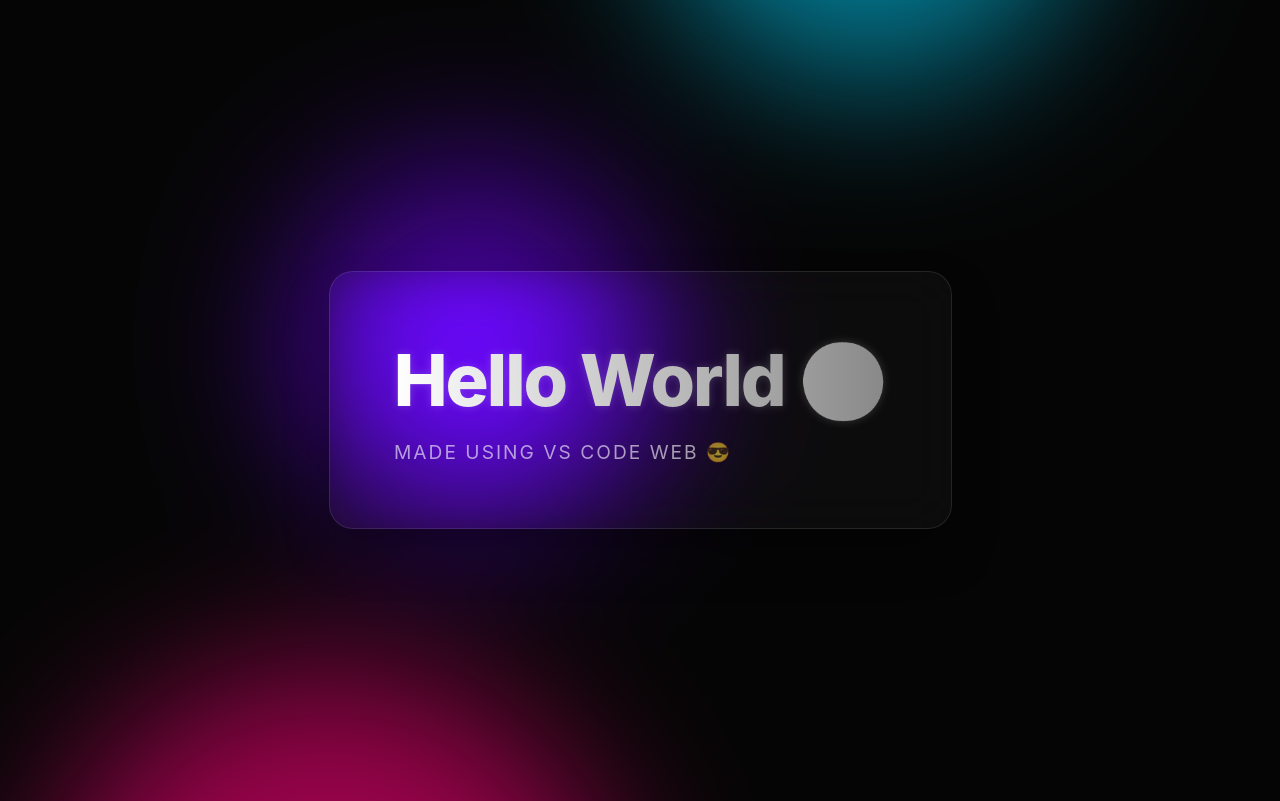
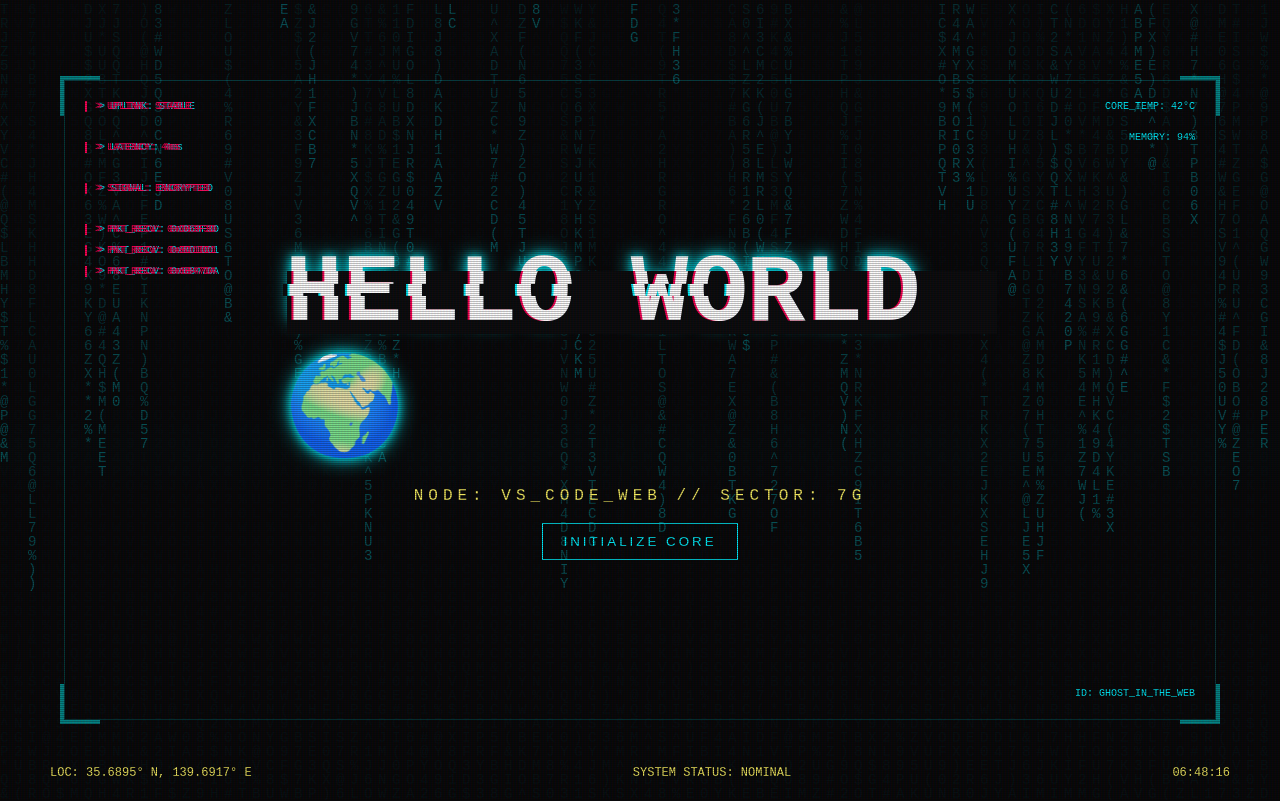
Before and after one commit to KuJoJot4ro/Cloud, a plain HTML site: page index.html in a window 1280 px wide. Shown: the top 801 px of the page. Drawn offline with Linux system fonts and the light colour scheme.

Commit message:
SOme cyberpunk shi

```diff
--- a/index.html
+++ b/index.html
@@ -3,149 +3,304 @@
 <head>
     <meta charset="UTF-8">
     <meta name="viewport" content="width=device-width, initial-scale=1.0">
-    <title>Ultimate Aesthetic Experience</title>
+    <title>CYBERPUNK_OS_V7.2</title>
     <style>
         :root {
-            --bg-color: #050505;
-            --accent-color: #00d4ff;
-            --secondary-color: #ff007a;
-            --glass-bg: rgba(255, 255, 255, 0.03);
-            --glass-border: rgba(255, 255, 255, 0.1);
+            --neon-pink: #ff0055;
+            --neon-blue: #00f3ff;
+            --neon-yellow: #f3ea5f;
+            --dark-bg: #0a0a0c;
+            --glass: rgba(0, 243, 255, 0.05);
+            --font-main: 'Courier New', Courier, monospace;
+        }
+
+        @keyframes glitch {
+            0% { transform: translate(0); text-shadow: -2px 0 var(--neon-pink), 2px 0 var(--neon-blue); }
+            20% { transform: translate(-2px, 2px); }
+            40% { transform: translate(-2px, -2px); text-shadow: 2px 0 var(--neon-pink), -2px 0 var(--neon-blue); }
+            60% { transform: translate(2px, 2px); }
+            80% { transform: translate(2px, -2px); }
+            100% { transform: translate(0); }
+        }
+
+        @keyframes scanline {
+            0% { bottom: 100%; }
+            100% { bottom: 0%; }
+        }
+
+        @keyframes border-pulse {
+            0%, 100% { opacity: 1; filter: brightness(1); }
+            50% { opacity: 0.5; filter: brightness(1.5); }
         }
 
         * {
             margin: 0;
             padding: 0;
             box-sizing: border-box;
-            font-family: 'Inter', -apple-system, BlinkMacSystemFont, "Segoe UI", Roboto, sans-serif;
+            cursor: crosshair;
         }
 
         body {
-            background-color: var(--bg-color);
+            background: var(--dark-bg);
+            color: var(--neon-blue);
+            font-family: var(--font-main);
             height: 100vh;
+            overflow: hidden;
             display: flex;
+            justify-content: center;
             align-items: center;
-            justify-content: center;
-            overflow: hidden;
-            perspective: 1000px;
+            position: relative;
         }
 
-        /* Animated Mesh Gradient Background */
-        .background-blobs {
+        /* Scanline CRT Effect */
+        body::before {
+            content: " ";
+            display: block;
             position: absolute;
-            width: 100%;
-            height: 100%;
-            z-index: -1;
-            filter: blur(80px);
-            animation: rotate 20s linear infinite;
+            top: 0; left: 0; bottom: 0; right: 0;
+            background: linear-gradient(rgba(18, 16, 16, 0) 50%, rgba(0, 0, 0, 0.25) 50%),
+                        linear-gradient(90deg, rgba(255, 0, 0, 0.06), rgba(0, 255, 0, 0.02), rgba(0, 0, 255, 0.06));
+            z-index: 100;
+            background-size: 100% 2px, 3px 100%;
+            pointer-events: none;
         }
 
-        .blob {
+        .scanline {
+            width: 100%;
+            height: 100px;
+            z-index: 101;
+            background: linear-gradient(0deg, rgba(0, 243, 255, 0) 0%, rgba(0, 243, 255, 0.1) 50%, rgba(0, 243, 255, 0) 100%);
+            opacity: 0.1;
             position: absolute;
-            border-radius: 50%;
-            opacity: 0.6;
-            animation: move 10s ease-in-out infinite alternate;
+            bottom: 100%;
+            animation: scanline 8s linear infinite;
         }
 
-        .blob-1 { width: 400px; height: 400px; background: var(--accent-color); top: -10%; left: -10%; }
-        .blob-2 { width: 500px; height: 500px; background: var(--secondary-color); bottom: -10%; right: -10%; animation-delay: -2s; }
-        .blob-3 { width: 300px; height: 300px; background: #7000ff; top: 40%; left: 30%; animation-delay: -5s; }
-
-        /* Glassmorphism Card */
-        .card {
-            background: var(--glass-bg);
-            backdrop-filter: blur(25px) saturate(180%);
-            -webkit-backdrop-filter: blur(25px) saturate(180%);
-            border: 1px solid var(--glass-border);
-            border-radius: 24px;
-            padding: 4rem;
-            box-shadow: 0 25px 50px -12px rgba(0, 0, 0, 0.5);
-            animation: cardEntrance 1.2s cubic-bezier(0.2, 0.8, 0.2, 1);
-            position: relative;
-            z-index: 1;
+        /* Neural Background */
+        canvas {
+            position: absolute;
+            top: 0; left: 0;
+            z-index: 0;
+            opacity: 0.3;
         }
 
-        .card:hover {
-            transform: translateY(-5px) scale(1.02);
-            transition: all 0.5s cubic-bezier(0.2, 0.8, 0.2, 1);
-            border: 1px solid rgba(255, 255, 255, 0.2);
+        /* Main Container */
+        .viewport {
+            position: relative;
+            width: 90vw;
+            height: 80vh;
+            border: 1px solid rgba(0, 243, 255, 0.2);
+            display: grid;
+            grid-template-columns: 200px 1fr 200px;
+            padding: 20px;
+            z-index: 10;
         }
 
-        /* Typography & Effects */
-        h1 {
-            font-size: 4.5rem;
-            font-weight: 800;
-            letter-spacing: -2px;
-            background: linear-gradient(to right, #fff, #888);
-            -webkit-background-clip: text;
-            -webkit-text-fill-color: transparent;
-            margin-bottom: 1rem;
-            animation: textGlow 3s ease-in-out infinite alternate;
+        /* Side UI Elements */
+        .sidebar {
+            display: flex;
+            flex-direction: column;
+            gap: 20px;
+            font-size: 10px;
+            color: var(--neon-pink);
+            overflow: hidden;
         }
 
-        p {
-            font-size: 1.2rem;
-            color: rgba(255, 255, 255, 0.6);
-            letter-spacing: 2px;
-            text-transform: uppercase;
+        .log-entry {
+            border-left: 2px solid var(--neon-pink);
+            padding-left: 10px;
+            margin-bottom: 10px;
+            animation: glitch 0.3s infinite alternate;
+            animation-play-state: paused;
         }
 
-        /* Animations */
-        @keyframes rotate {
-            from { transform: rotate(0deg); }
-            to { transform: rotate(360deg); }
+        .log-entry:hover { animation-play-state: running; }
+
+        /* Central HUD */
+        .main-hud {
+            display: flex;
+            flex-direction: column;
+            justify-content: center;
+            align-items: center;
+            position: relative;
         }
 
-        @keyframes move {
-            from { transform: translate(0, 0) scale(1); }
-            to { transform: translate(50px, 100px) scale(1.2); }
+        .glitch-wrapper {
+            position: relative;
         }
 
-        @keyframes cardEntrance {
-            from { opacity: 0; transform: scale(0.8) translateY(40px); }
-            to { opacity: 1; transform: scale(1) translateY(0); }
+        h1 {
+            font-size: 6rem;
+            text-transform: uppercase;
+            position: relative;
+            color: #fff;
+            text-shadow: 0 0 10px var(--neon-blue), 0 0 20px var(--neon-blue);
         }
 
-        @keyframes textGlow {
-            from { filter: drop-shadow(0 0 2px rgba(255,255,255,0.1)); }
-            to { filter: drop-shadow(0 0 15px rgba(255,255,255,0.4)); }
+        h1::before, h1::after {
+            content: "HELLO WORLD";
+            position: absolute;
+            top: 0; left: 0; width: 100%; height: 100%;
+            background: var(--dark-bg);
         }
 
-        /* Mouse Follower Glow (Optional JS needed for full effect, but CSS radial works) */
-        .card::after {
-            content: "";
+        h1::before {
+            left: 2px;
+            text-shadow: -2px 0 var(--neon-pink);
+            clip: rect(44px, 450px, 56px, 0);
+            animation: glitch-anim 5s infinite linear alternate-reverse;
+        }
+
+        h1::after {
+            left: -2px;
+            text-shadow: -2px 0 var(--neon-blue);
+            clip: rect(44px, 450px, 56px, 0);
+            animation: glitch-anim2 5s infinite linear alternate-reverse;
+        }
+
+        @keyframes glitch-anim {
+            0% { clip: rect(31px, 9999px, 94px, 0); }
+            20% { clip: rect(62px, 9999px, 42px, 0); }
+            /* ... more frames ... */
+            100% { clip: rect(89px, 9999px, 98px, 0); }
+        }
+
+        /* Decorative Corners */
+        .corner {
             position: absolute;
-            top: 0; left: 0; right: 0; bottom: 0;
-            border-radius: 24px;
-            background: radial-gradient(600px circle at var(--x) var(--y), rgba(255,255,255,0.06), transparent 40%);
-            z-index: -1;
+            width: 40px;
+            height: 40px;
+            border: 4px solid var(--neon-blue);
+            animation: border-pulse 2s infinite;
         }
+
+        .top-left { top: -5px; left: -5px; border-right: none; border-bottom: none; }
+        .top-right { top: -5px; right: -5px; border-left: none; border-bottom: none; }
+        .bottom-left { bottom: -5px; left: -5px; border-right: none; border-top: none; }
+        .bottom-right { bottom: -5px; right: -5px; border-left: none; border-top: none; }
+
+        /* Bottom Bar */
+        .status-footer {
+            position: absolute;
+            bottom: 20px;
+            width: 100%;
+            display: flex;
+            justify-content: space-between;
+            padding: 0 50px;
+            font-size: 12px;
+            color: var(--neon-yellow);
+        }
+
+        .btn-cyber {
+            background: transparent;
+            color: var(--neon-blue);
+            border: 1px solid var(--neon-blue);
+            padding: 10px 20px;
+            text-transform: uppercase;
+            letter-spacing: 3px;
+            position: relative;
+            overflow: hidden;
+            transition: 0.3s;
+        }
+
+        .btn-cyber:hover {
+            background: var(--neon-blue);
+            color: var(--dark-bg);
+            box-shadow: 0 0 20px var(--neon-blue);
+        }
+
     </style>
 </head>
 <body>
 
-    <div class="background-blobs">
-        <div class="blob blob-1"></div>
-        <div class="blob blob-2"></div>
-        <div class="blob blob-3"></div>
+    <div class="scanline"></div>
+    <canvas id="matrix"></canvas>
+
+    <div class="viewport">
+        <div class="corner top-left"></div>
+        <div class="corner top-right"></div>
+        <div class="corner bottom-left"></div>
+        <div class="corner bottom-right"></div>
+
+        <aside class="sidebar">
+            <div class="log-entry">> UPLINK: STABLE</div>
+            <div class="log-entry">> LATENCY: 4ms</div>
+            <div class="log-entry">> SIGNAL: ENCRYPTED</div>
+            <div id="random-data"></div>
+        </aside>
+
+        <main class="main-hud">
+            <div class="glitch-wrapper">
+                <h1 data-text="HELLO WORLD">HELLO WORLD 🌍</h1>
+            </div>
+            <p style="color: var(--neon-yellow); margin-top: 20px; letter-spacing: 5px;">NODE: VS_CODE_WEB // SECTOR: 7G</p>
+            <br>
+            <button class="btn-cyber">Initialize Core</button>
+        </main>
+
+        <aside class="sidebar" style="text-align: right; color: var(--neon-blue);">
+            <div>CORE_TEMP: 42°C</div>
+            <div>MEMORY: 94%</div>
+            <div style="margin-top: auto;">ID: GHOST_IN_THE_WEB</div>
+        </aside>
     </div>
 
-    <div class="card" id="card">
-        <h1>Hello World 🌍</h1>
-        <p>Made using VS Code Web 😎</p>
+    <div class="status-footer">
+        <span>LOC: 35.6895° N, 139.6917° E</span>
+        <span>SYSTEM STATUS: NOMINAL</span>
+        <span id="clock">00:00:00</span>
     </div>
 
     <script>
-        // Smooth Mouse Tracking for the card glow
-        const card = document.getElementById('card');
-        card.addEventListener('mousemove', e => {
-            const rect = card.getBoundingClientRect();
-            const x = e.clientX - rect.left;
-            const y = e.clientY - rect.top;
-            card.style.setProperty('--x', `${x}px`);
-            card.style.setProperty('--y', `${y}px`);
+        // Background Matrix Effect
+        const canvas = document.getElementById('matrix');
+        const ctx = canvas.getContext('2d');
+        canvas.width = window.innerWidth;
+        canvas.height = window.innerHeight;
+
+        const char = 'ABCDEFGHIJKLMNOPQRSTUVWXYZ0123456789@#$%^&*()';
+        const fontSize = 14;
+        const columns = canvas.width / fontSize;
+        const drops = Array(Math.floor(columns)).fill(1);
+
+        function drawMatrix() {
+            ctx.fillStyle = 'rgba(10, 10, 12, 0.05)';
+            ctx.fillRect(0, 0, canvas.width, canvas.height);
+            ctx.fillStyle = '#00f3ff';
+            ctx.font = fontSize + 'px monospace';
+
+            for(let i = 0; i < drops.length; i++) {
+                const text = char.charAt(Math.floor(Math.random() * char.length));
+                ctx.fillText(text, i * fontSize, drops[i] * fontSize);
+                if(drops[i] * fontSize > canvas.height && Math.random() > 0.975) drops[i] = 0;
+                drops[i]++;
+            }
+        }
+
+        // Random Log Generator
+        const logBox = document.getElementById('random-data');
+        setInterval(() => {
+            const code = Math.random().toString(16).substring(2, 8).toUpperCase();
+            const div = document.createElement('div');
+            div.className = 'log-entry';
+            div.innerText = `> PKT_RECV: 0x${code}`;
+            logBox.prepend(div);
+            if(logBox.children.length > 10) logBox.lastChild.remove();
+        }, 1500);
+
+        // Clock
+        function updateClock() {
+            const now = new Date();
+            document.getElementById('clock').innerText = now.toTimeString().split(' ')[0];
+        }
+
+        setInterval(drawMatrix, 50);
+        setInterval(updateClock, 1000);
+
+        window.addEventListener('resize', () => {
+            canvas.width = window.innerWidth;
+            canvas.height = window.innerHeight;
         });
     </script>
-
 </body>
 </html>
```
